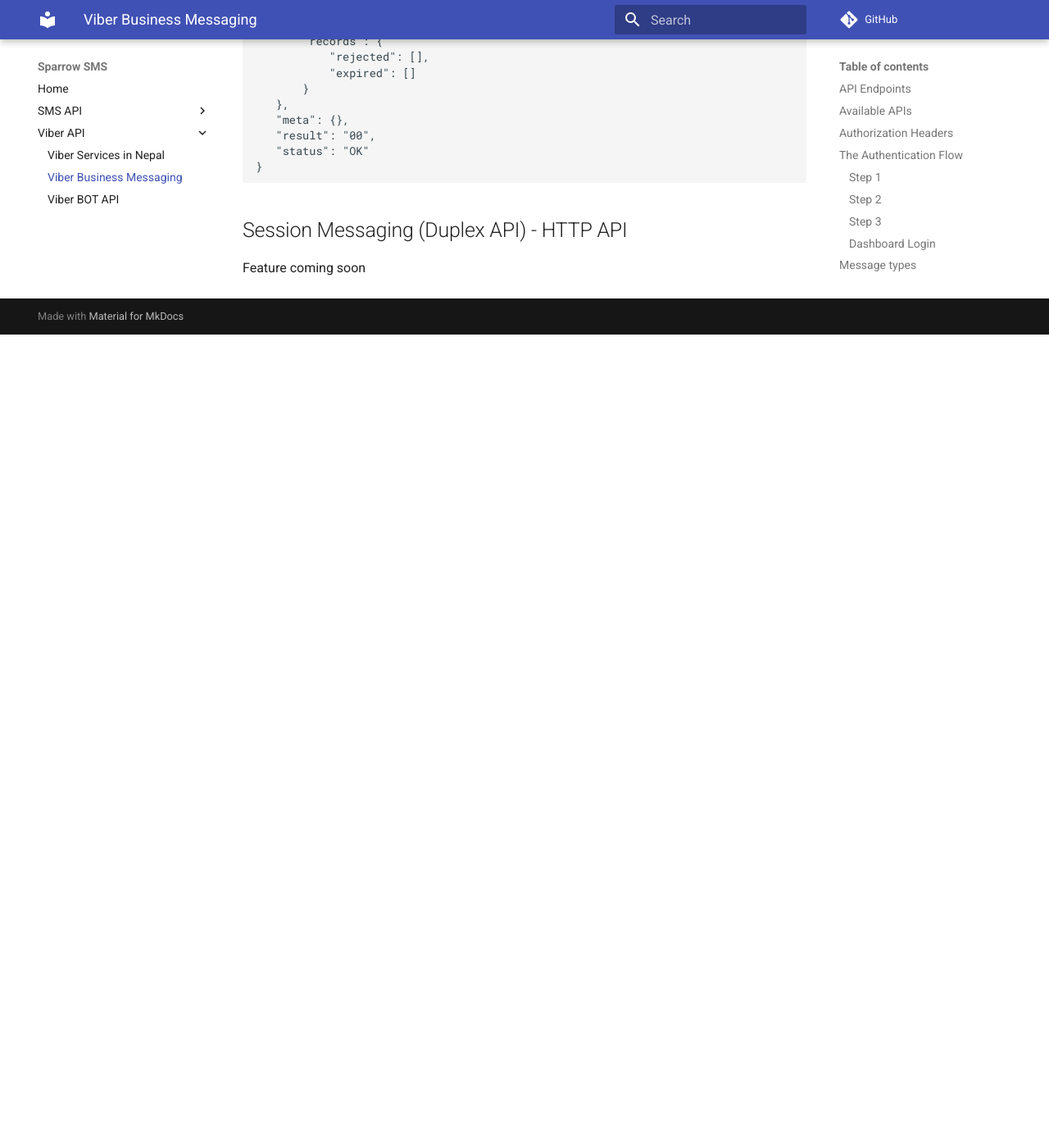
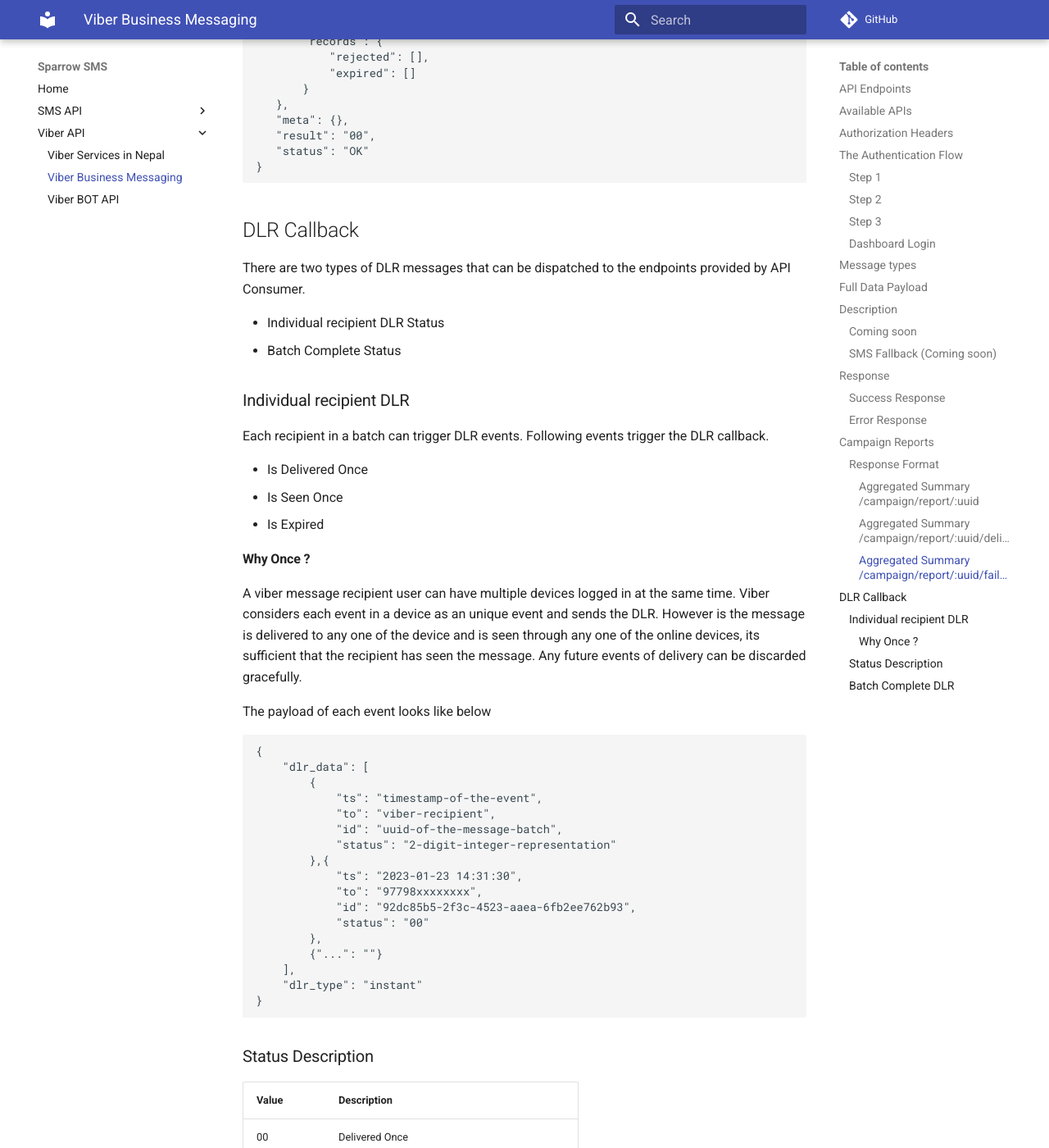
Before and after one commit to sparrowsms/apidocs, an MkDocs documentation site: the page built from docs/viber/business-message.md, in a window 1280 px wide and 1400 px high, scrolled down 6313 px. Shown: the whole window at 82% size. Built offline with MkDocs 1.6.1 and Material for MkDocs 9.7.7, drawn with Linux system fonts in a browser that asks for light colours; comment, search, counter and statistics services are not loaded; before the commit the page ends 6721 px from its top, so only the background shows below that; some of the changed text lies outside the part shown.

Commit message:
DLR included in the docs

````diff
--- a/docs/viber/business-message.md
+++ b/docs/viber/business-message.md
@@ -248,5 +248,68 @@
 }
 ```
 
-## Session Messaging (Duplex API) - HTTP API
-Feature coming soon
+## DLR Callback
+There are two types of DLR messages that can be dispatched to the endpoints provided by API Consumer.
+
+- Individual recipient DLR Status
+- Batch Complete Status
+
+### Individual recipient DLR
+Each recipient in a batch can trigger DLR events. Following events trigger the DLR callback.
+
+  - Is Delivered Once
+  - Is Seen Once
+  - Is Expired
+
+#### Why Once ?
+A viber message recipient user can have multiple devices logged in at the same time. Viber considers each event in a device as an unique event and sends the DLR. However is the message is delivered to any one of the device and is seen through any one of the online devices, its sufficient that the recipient has seen the message.  Any future events of delivery can be discarded gracefully.
+
+The payload of each event looks like below
+```
+{
+    "dlr_data": [
+        {
+            "ts": "timestamp-of-the-event",
+            "to": "viber-recipient",
+            "id": "uuid-of-the-message-batch",
+            "status": "2-digit-integer-representation"
+        },{
+            "ts": "2023-01-23 14:31:30",
+            "to": "97798xxxxxxxx",
+            "id": "92dc85b5-2f3c-4523-aaea-6fb2ee762b93",
+            "status": "00"
+        },
+        {"...": ""}
+    ],
+    "dlr_type": "instant"
+}
+```
+
+### Status Description
+| Value| Description
+|--|--
+| 00 | Delivered Once
+| 01 | Seen Once
+| 02 | Expired and could'nt deliver to any of the devices
+
+
+
+### Batch Complete DLR
+When all the recpients in a batch has been analysed and dispatched to Viber, viber either rejects or accepts the message. The batch complete DLR sends the count of rejected and accepted messages, and the recipients that were rejected for number not being a registered number or some other reasons.
+
+The payload of Batch Complete DLR looks like below
+```
+{
+    "dlr_data": {
+        "uuid": "aef341a9-1e28-4238-98a0-f8c326bae334",
+        "status": "dispatched",
+        "accepted_count": "10",
+        "rejected_count": "2",
+        "rejected_numbers": ["98xxxxxxxx", "98xxxxxxxx"]
+    }
+    "dlr_type": "batch_complete"
+}
+```
+
+<!-- ## Session Messaging (Duplex API) - HTTP API
+Feature coming soon -->
````
